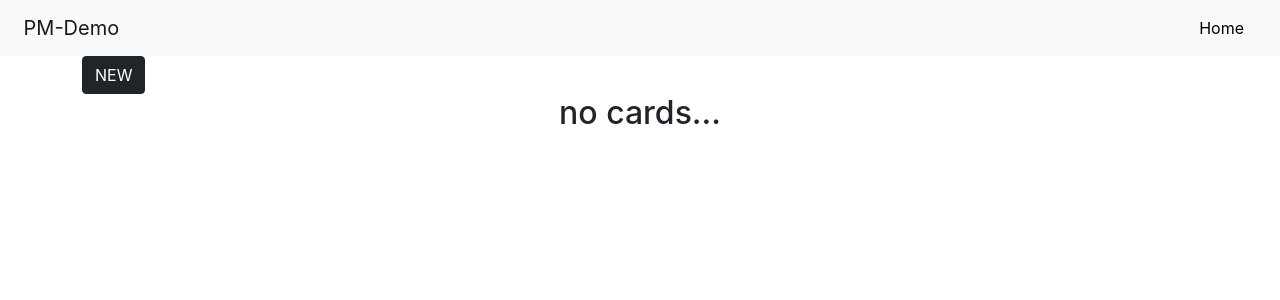
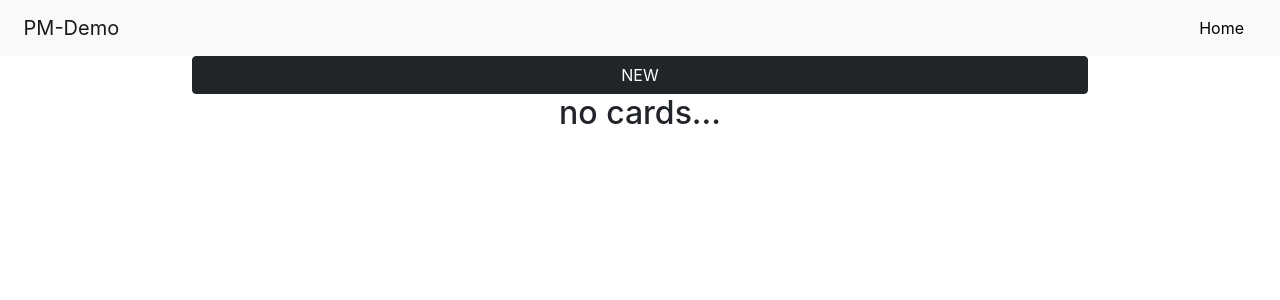
Before and after one commit to AuguestGao/pm-demo, a React (Create React App) app: page / in a window 1280 px wide. Shown: the top 300 px of the page. Built offline with nearby package versions, Linux system fonts and the light colour scheme.

Commit message:
re-styled home page using styled-component

```diff
--- a/src/App.js
+++ b/src/App.js
@@ -1,6 +1,6 @@
 import React from "react";
 
-import HomePage from "./pages/home.page";
+import HomePage from "./pages/homePage/home.page";
 import ProjectPage from "./pages/project.page";
 import NewPage from "./pages/newPage/new.page";
 
--- a/src/pages/home.page.jsx
+++ b/src/pages/homePage/home.page.jsx
@@ -1,20 +1,22 @@
 import React from "react";
-import CardPreview from "../components/CardPreview.component";
-import { Container, Button } from "react-bootstrap";
+import CardPreview from "../../components/CardPreview.component";
+import { Button } from "react-bootstrap";
 import { useHistory } from "react-router-dom";
 import { useSelector } from "react-redux";
 import { isEmpty } from "lodash";
+
+import { HomeRootContainer, CardPreviewContainer } from "./home.page.styles";
 
 const HomePage = () => {
   const cards = useSelector((state) => state.cards);
   const history = useHistory();
 
   return (
-    <Container className="justify-content-center">
+    <HomeRootContainer>
       <Button variant="dark" onClick={() => history.push("/new")}>
         NEW
       </Button>
-      <Container className="d-flex flex-row justify-content-center flex-md-wrap">
+      <CardPreviewContainer>
         {isEmpty(cards) ? (
           <h2>no cards...</h2>
         ) : (
@@ -27,8 +29,8 @@ const HomePage = () => {
             />
           ))
         )}
-      </Container>
-    </Container>
+      </CardPreviewContainer>
+    </HomeRootContainer>
   );
 };
 
--- /dev/null
+++ b/src/pages/homePage/home.page.styles.jsx
@@ -0,0 +1,21 @@
+import styled from "styled-components";
+
+export const HomeRootContainer = styled.div`
+  width: 70%;
+  min-width: 350px;
+  /* max-width: 600px; */
+  height: 100%;
+  margin: 0 auto;
+  display: flex;
+  flex-direction: column;
+  justify-content: center;
+  flex-wrap: nowrap;
+`;
+
+export const CardPreviewContainer = styled.div`
+  display: flex;
+  flex-direction: row;
+  justify-content: center;
+  flex-wrap: wrap;
+  /* gap: 1px; */
+`;
--- a/src/pages/newPage/new.page.jsx
+++ b/src/pages/newPage/new.page.jsx
@@ -7,7 +7,7 @@ import { useDispatch } from "react-redux";
 import FormInput from "../../components/FormInput/FormInput.component";
 
 import {
-  PageContainer,
+  NewRootContainer,
   FormContainer,
   CustomFieldContainer,
   SelectContainer,
@@ -111,7 +111,7 @@ const NewPage = () => {
   );
 
   return (
-    <PageContainer>
+    <NewRootContainer>
       <FormContainer>
         <h2>NEW</h2>
         <FormInput
@@ -196,7 +196,7 @@ const NewPage = () => {
           Cancel
         </Button>
       </ButtonGroup>
-    </PageContainer>
+    </NewRootContainer>
   );
 };
 
--- a/src/pages/newPage/new.page.styles.jsx
+++ b/src/pages/newPage/new.page.styles.jsx
@@ -1,6 +1,6 @@
 import styled from "styled-components";
 
-export const PageContainer = styled.div`
+export const NewRootContainer = styled.div`
   width: 50%;
   min-width: 300px;
   max-width: 600px;
```
